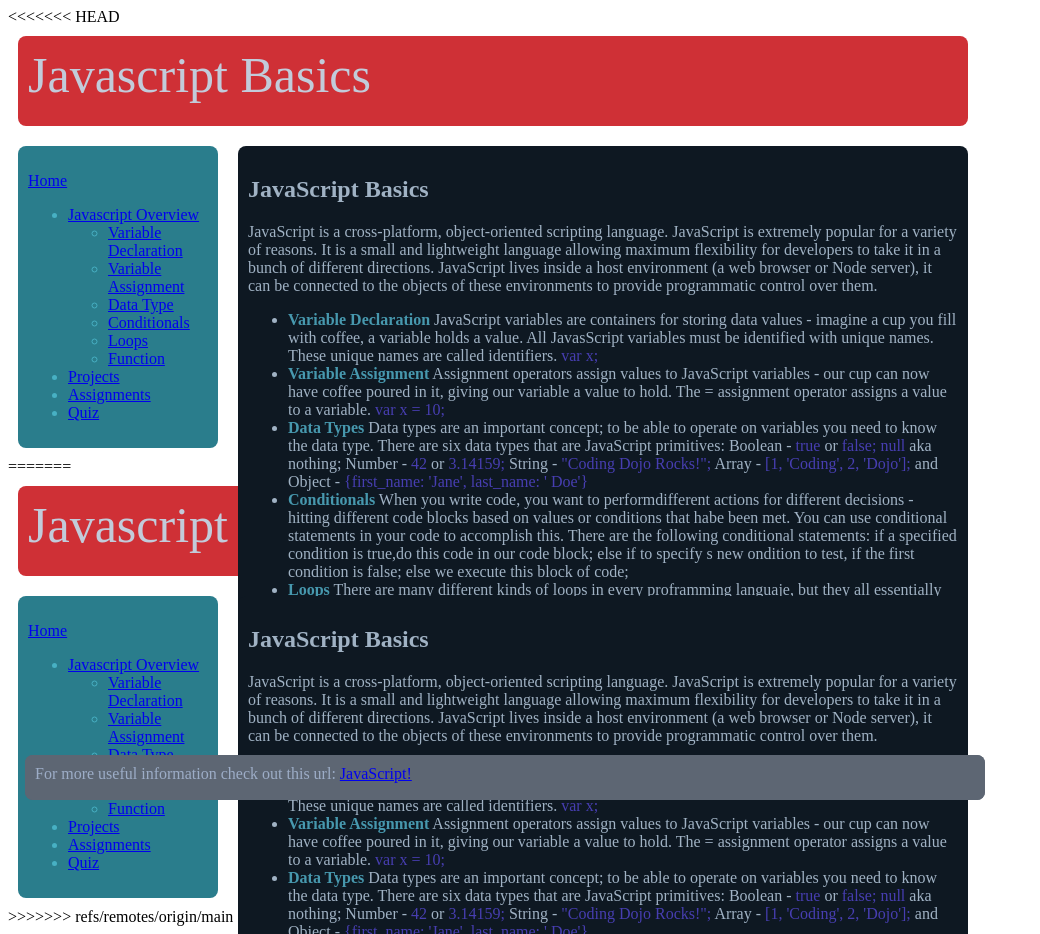
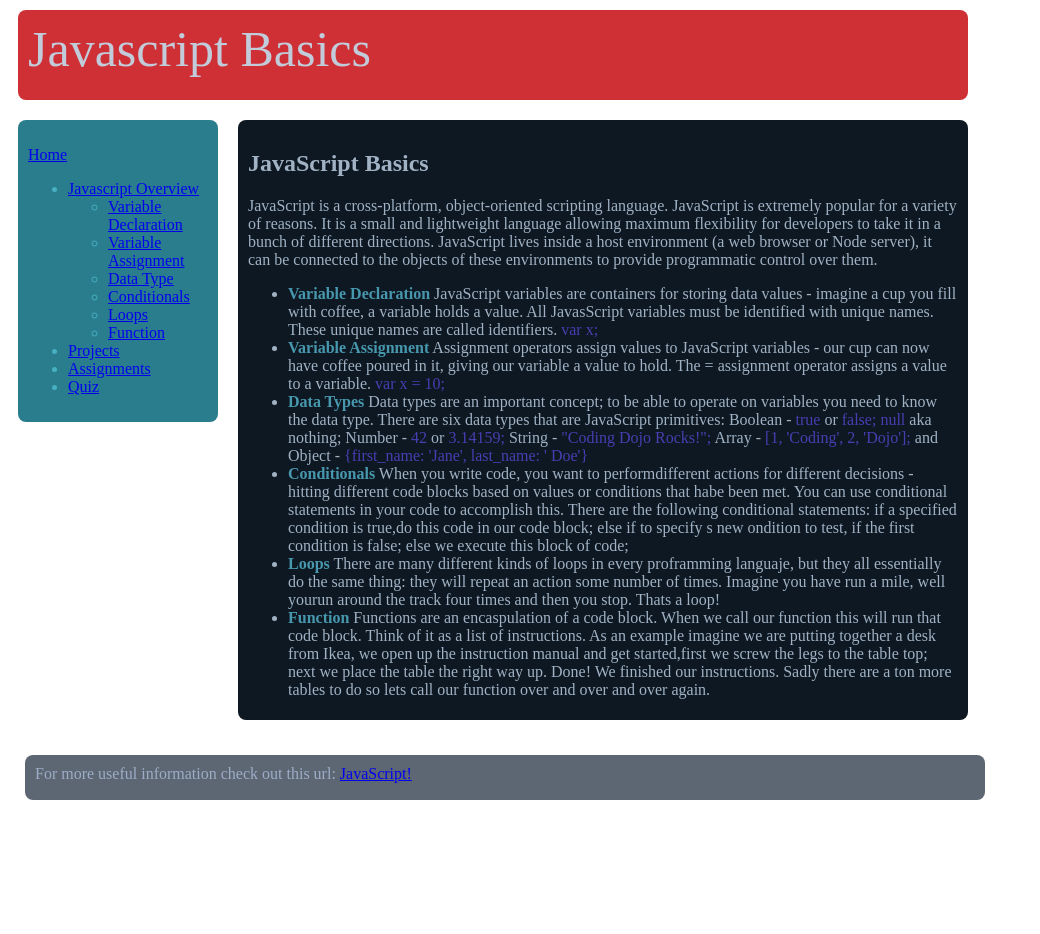
Before and after one commit to ja-alvarez/Pythontalentodigital2020, a plain HTML site: page 02. CSS/JavascriptBasics/JavaScript Basics.html in a window 1280 px wide. Shown: the whole page, without its empty margins (0-1040 px from the left). After the commit the page ends 800 px from the top, so only its background shows below. Drawn offline with Linux system fonts and the light colour scheme.

Commit message:
Javascript basics

```diff
--- a/02. CSS/JavascriptBasics/JavaScript Basics.html
+++ b/02. CSS/JavascriptBasics/JavaScript Basics.html
@@ -1,4 +1,3 @@
-<<<<<<< HEAD
 <!DOCTYPE html>
 <html lang="en">
 
@@ -77,84 +76,4 @@
     </div>
 </body>
 
-=======
-<!DOCTYPE html>
-<html lang="en">
-
-<head>
-    <meta charset="UTF-8">
-    <title>JavaScript Basics</title>
-    <link rel="stylesheet" type="text/css" href="JavaScriptBasics.css">
-</head>
-
-<body id="body">
-    <div>
-        <div id="header"> Javascript Basics</div>
-        <div id="home">
-            <a href="https://www.google.cl" target="_blank">
-                <p>Home</p>
-            </a>
-            <ul>
-                <li>
-                    <a href="https://www.google.cl" target="_blank">Javascript Overview</a>
-                    <ul>
-                        <li>
-                            <a href="https://www.google.cl" target="_blank">Variable Declaration</a>
-                        </li>
-                        <li>
-                            <a href="https://www.google.cl" target="_blank">Variable Assignment</a></li>
-                        <li>
-                            <a href="https://www.google.cl" target="_blank">Data Type</a></li>
-                        <li>
-                            <a href="https://www.google.cl" target="_blank">Conditionals</a></li>
-                        <li>
-                            <a href="https://www.google.cl" target="_blank">Loops</a></li>
-                        <li>
-                            <a href="https://www.google.cl" target="_blank">Function</a></li>
-                    </ul>
-                </li>
-                <li><a href="https://www.google.cl" target="_blank">Projects</a></li>
-                <li><a href="https://www.google.cl" target="_blank">Assignments</a></li>
-                <li><a href="https://www.google.cl" target="_blank">Quiz</a></li>
-            </ul>
-        </div>
-        <div id="main_content">
-            <h2>JavaScript Basics</h2>
-            <p>JavaScript is a cross-platform, object-oriented scripting language. JavaScript is extremely popular for a variety of reasons. It is a small and lightweight language allowing maximum flexibility for developers to take it in a bunch of different
-                directions. JavaScript lives inside a host environment (a web browser or Node server), it can be connected to the objects of these environments to provide programmatic control over them.
-            </p>
-            <ul class="contenido">
-                <li>
-                    <b>Variable Declaration</b> JavaScript variables are containers for storing data values - imagine a cup you fill with coffee, a variable holds a value. All JavasScript variables must be identified with unique names. These unique names
-                    are called identifiers. <span>var x;</span>
-                </li>
-                <li>
-                    <b>Variable Assignment</b> Assignment operators assign values to JavaScript variables - our cup can now have coffee poured in it, giving our variable a value to hold. The = assignment operator assigns a value to a variable. <span>var x =
-                    10;</span>
-                </li>
-                <li>
-                    <b>Data Types</b> Data types are an important concept; to be able to operate on variables you need to know the data type. There are six data types that are JavaScript primitives: Boolean - <span>true</span> or <span>false;</span> <span>null</span>                    aka nothing; Number - <span>42</span> or <span>3.14159;</span> String - <span>"Coding Dojo Rocks!";</span> Array - <span>[1, 'Coding', 2, 'Dojo'];</span> and Object - <span>{first_name: 'Jane', last_name: ' Doe'}</span>
-                </li>
-                <li>
-                    <b>Conditionals</b> When you write code, you want to performdifferent actions for different decisions - hitting different code blocks based on values or conditions that habe been met. You can use conditional statements in your code
-                    to accomplish this. There are the following conditional statements: if a specified condition is true,do this code in our code block; else if to specify s new ondition to test, if the first condition is false; else we execute this block
-                    of code;
-                </li>
-                <li>
-                    <b>Loops</b> There are many different kinds of loops in every proframming languaje, but they all essentially do the same thing: they will repeat an action some number of times. Imagine you have run a mile, well yourun around the track
-                    four times and then you stop. Thats a loop!
-                </li>
-                <li>
-                    <b>Function</b> Functions are an encaspulation of a code block. When we call our function this will run that code block. Think of it as a list of instructions. As an example imagine we are putting together a desk from Ikea, we open
-                    up the instruction manual and get started,first we screw the legs to the table top; next we place the table the right way up. Done! We finished our instructions. Sadly there are a ton more tables to do so lets call our function over
-                    and over and over again.
-                </li>
-            </ul>
-        </div>
-        <div id="footer">For more useful information check out this url: <a href="https://www.google.cl" target="_blank">JavaScript!</a>
-        </div>
-    </div>
-</body>
-
->>>>>>> refs/remotes/origin/main
 </html>
```
